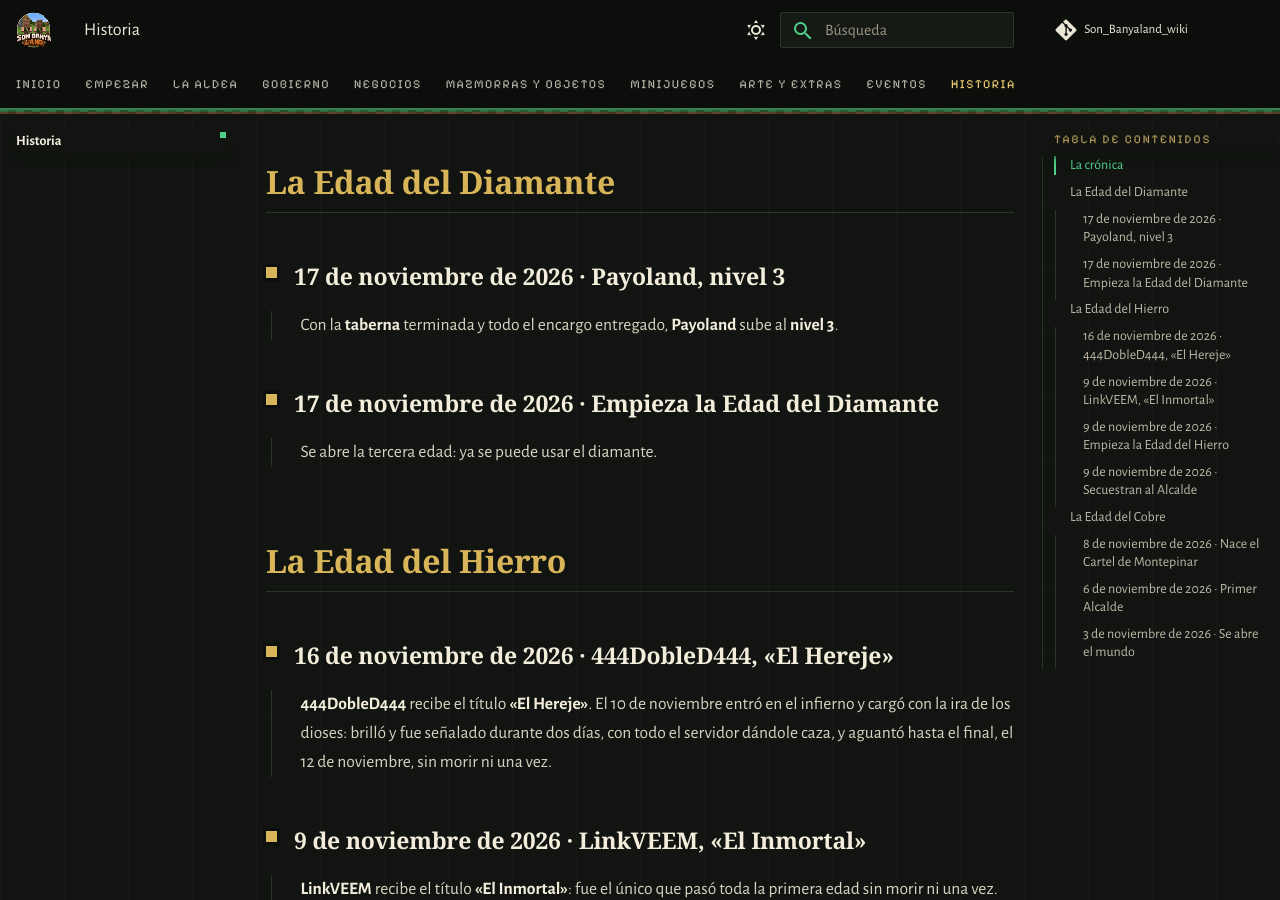
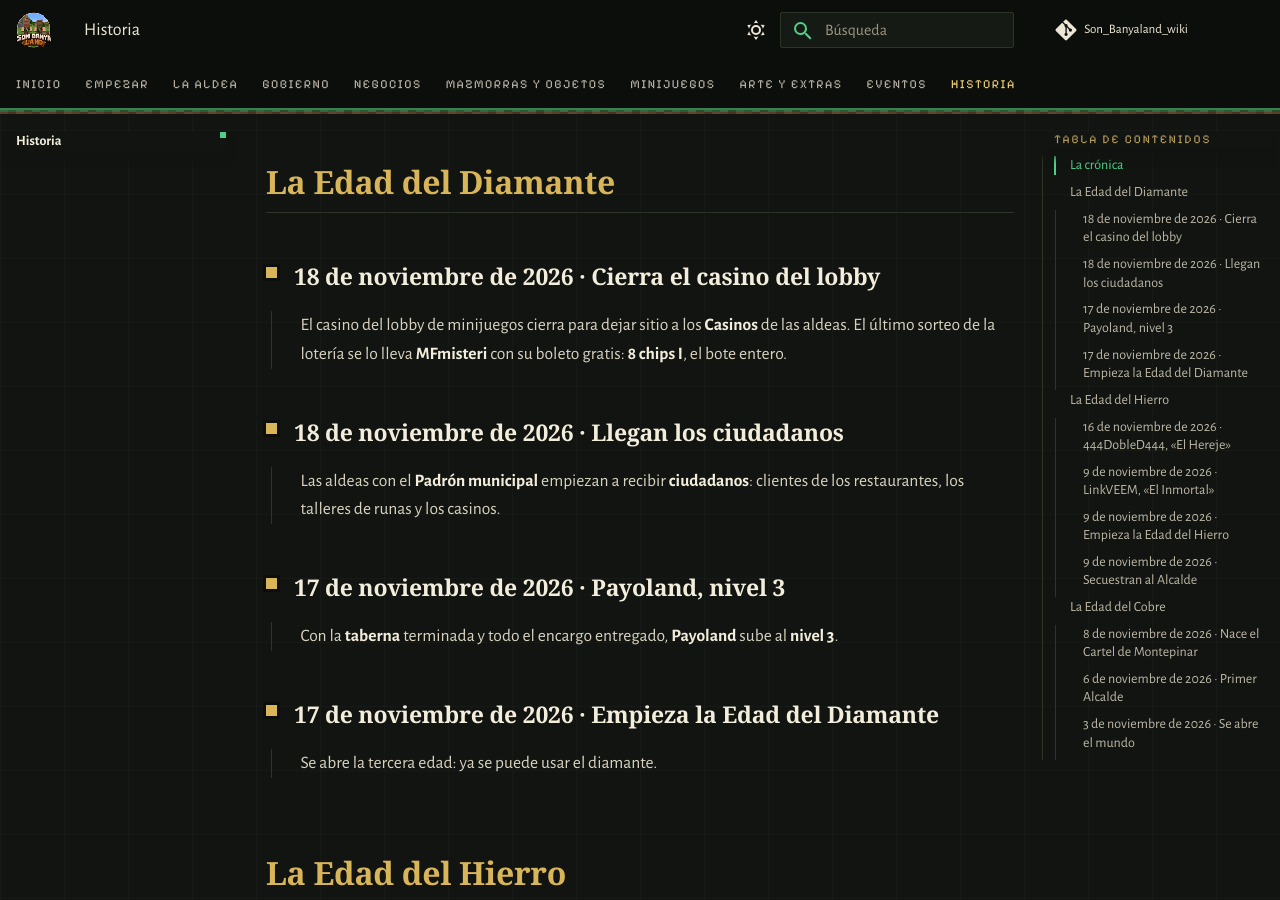
Before and after one commit to PigPilgrim/Son_Banyaland_wiki, an MkDocs documentation site: the page built from docs/historia.md, in a window 1280 px wide and 900 px high, scrolled down 559 px. Built offline with MkDocs 1.6.1 and Material for MkDocs 9.7.7, drawn with Linux system fonts in a browser that asks for light colours; some web fonts are replaced; comment, search, counter and statistics services are not loaded.

Commit message:
Casino y Ciudadanos ya en el servidor; historia: cierre del casino del lobby y llegada de los ciudadanos
Co-Authored-By: Claude Opus 5.5 <noreply@anthropic.com>

```diff
--- a/docs/historia.md
+++ b/docs/historia.md
@@ -21,6 +21,16 @@ Para separar épocas (por ejemplo, cada edad de la armadura), un apartado con "#
 ## La crónica
 
 ## La Edad del Diamante
+
+### 18 de noviembre de 2026 · Cierra el casino del lobby
+
+El casino del lobby de minijuegos cierra para dejar sitio a los **Casinos** de las aldeas. El último sorteo de la
+lotería se lo lleva **MFmisteri** con su boleto gratis: **8 chips I**, el bote entero.
+
+### 18 de noviembre de 2026 · Llegan los ciudadanos
+
+Las aldeas con el **Padrón municipal** empiezan a recibir **ciudadanos**: clientes de los restaurantes, los talleres
+de runas y los casinos.
 
 ### 17 de noviembre de 2026 · Payoland, nivel 3
 
```
Also changed, not shown: docs/ciudadanos.md (+2 -2 lines), docs/pendientes.md (+2 -2 lines).
